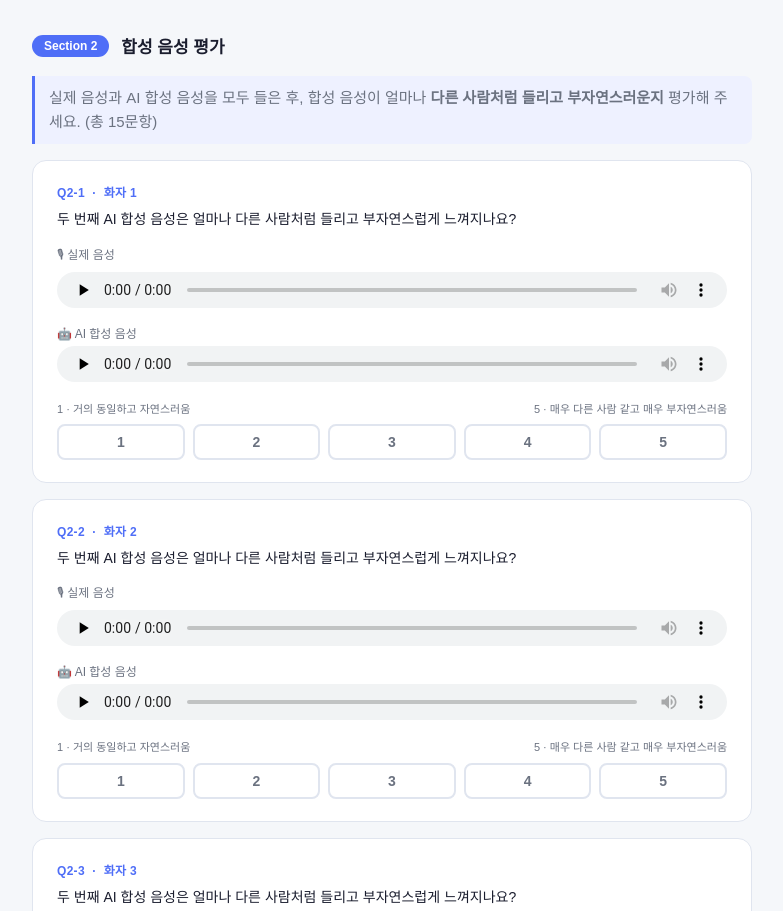
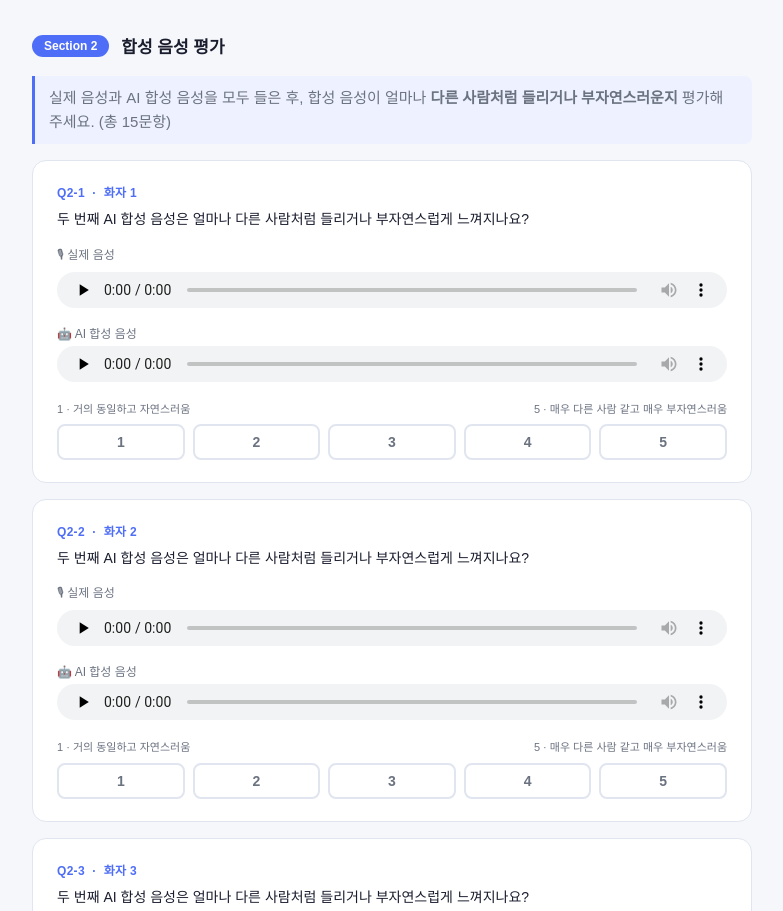
Before and after one commit to Elmooi/NAVO_subtest, a plain HTML site: page index.html in a window 1280 px wide. Shown: the part 4050-4961 px from the top of the page, without its empty margins (248-1031 px from the left). Drawn offline with Linux system fonts and the light colour scheme; a web font is replaced by a local one.

Commit message:
Fix Q2 wording: 들리고 → 들리거나

```diff
--- a/index.html
+++ b/index.html
@@ -324,7 +324,7 @@
       <span class="section-badge">Section 2</span>
       <h2>합성 음성 평가</h2>
     </div>
-    <p class="section-desc">실제 음성과 AI 합성 음성을 모두 들은 후, 합성 음성이 얼마나 <strong>다른 사람처럼 들리고 부자연스러운지</strong> 평가해 주세요. (총 15문항)</p>
+    <p class="section-desc">실제 음성과 AI 합성 음성을 모두 들은 후, 합성 음성이 얼마나 <strong>다른 사람처럼 들리거나 부자연스러운지</strong> 평가해 주세요. (총 15문항)</p>
     <div id="q2-cards"></div>
 
     <div class="submit-section">
@@ -420,7 +420,7 @@ Q2_DATA.forEach((item, i) => {
   card.id = `card-Q2_${num}`;
   card.innerHTML = `
     <div class="q-number">Q2-${num} &nbsp;·&nbsp; 화자 ${item.spk}</div>
-    <div class="q-text">두 번째 AI 합성 음성은 얼마나 다른 사람처럼 들리고 부자연스럽게 느껴지나요?</div>
+    <div class="q-text">두 번째 AI 합성 음성은 얼마나 다른 사람처럼 들리거나 부자연스럽게 느껴지나요?</div>
     <div class="audio-block">
       <div class="audio-label">🎙 실제 음성</div>
       <audio controls preload="none" src="Q2/spk${item.spk}_orig.wav"></audio>
```
